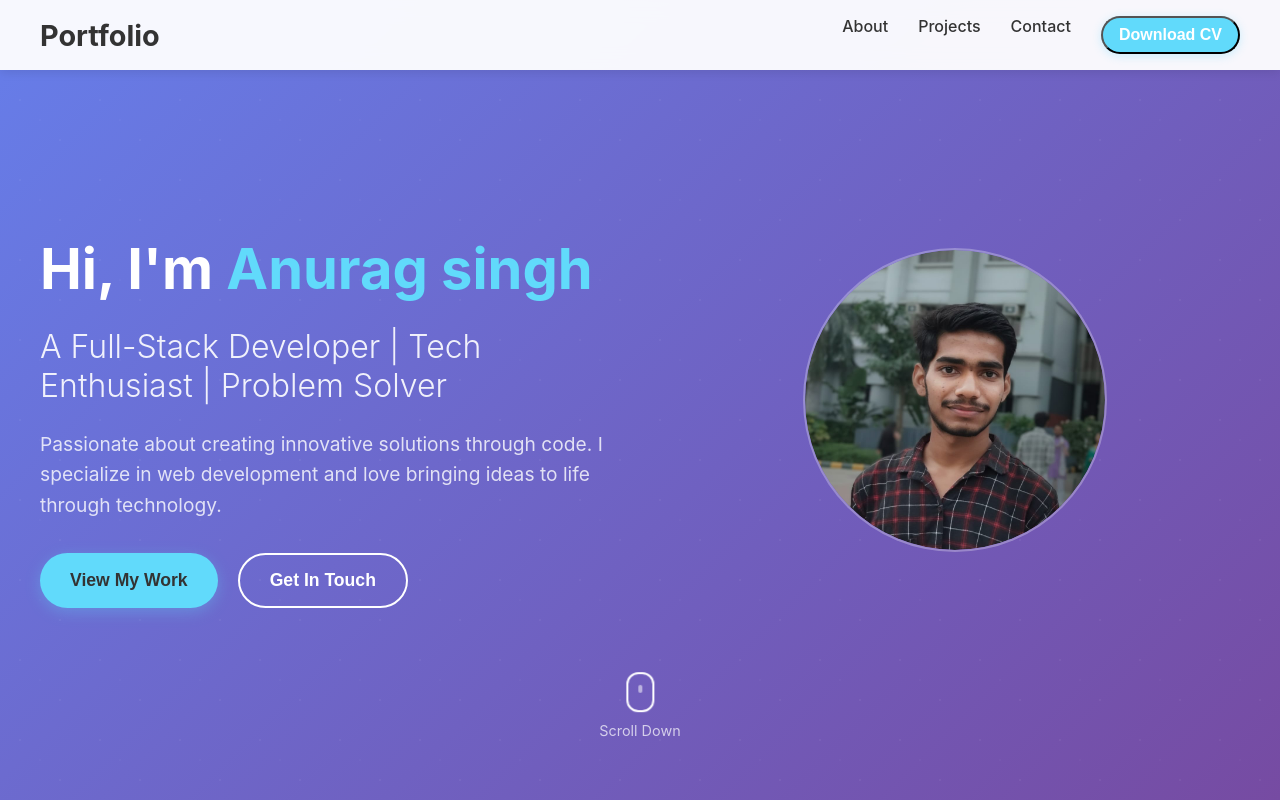
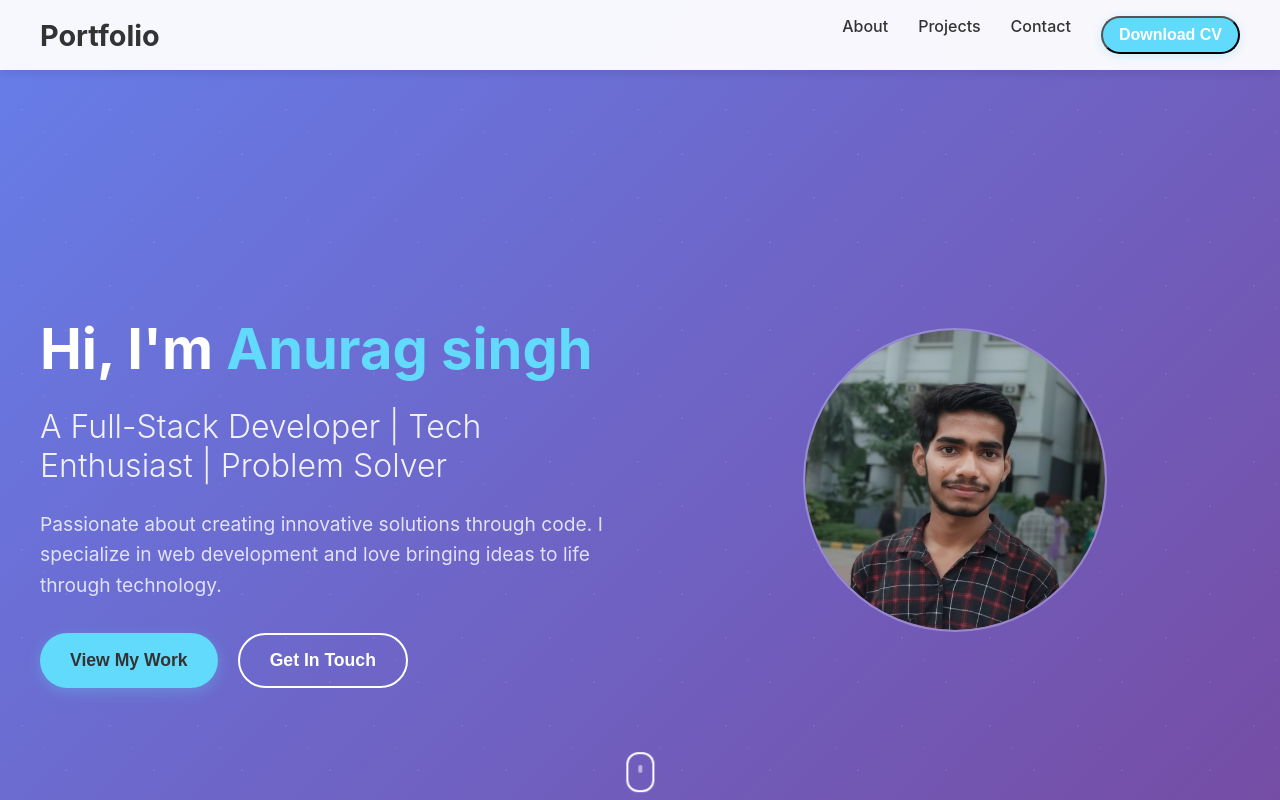
Before and after one commit to 20anuragsingh/portfolio, a React (Create React App) app in the folder my-portfolio/: page / in a window 1280 px wide. Shown: the top 800 px of the page. Built offline with nearby package versions, Linux system fonts and the light colour scheme.

Commit message:
Add padding to hero section

```diff
--- a/my-portfolio/src/App.css
+++ b/my-portfolio/src/App.css
@@ -190,6 +190,7 @@
 
 /* Hero Section Styles */
 .hero-section {
+  padding-top: 80px;
   min-height: 100vh;
   display: flex;
   flex-direction: column;
```
